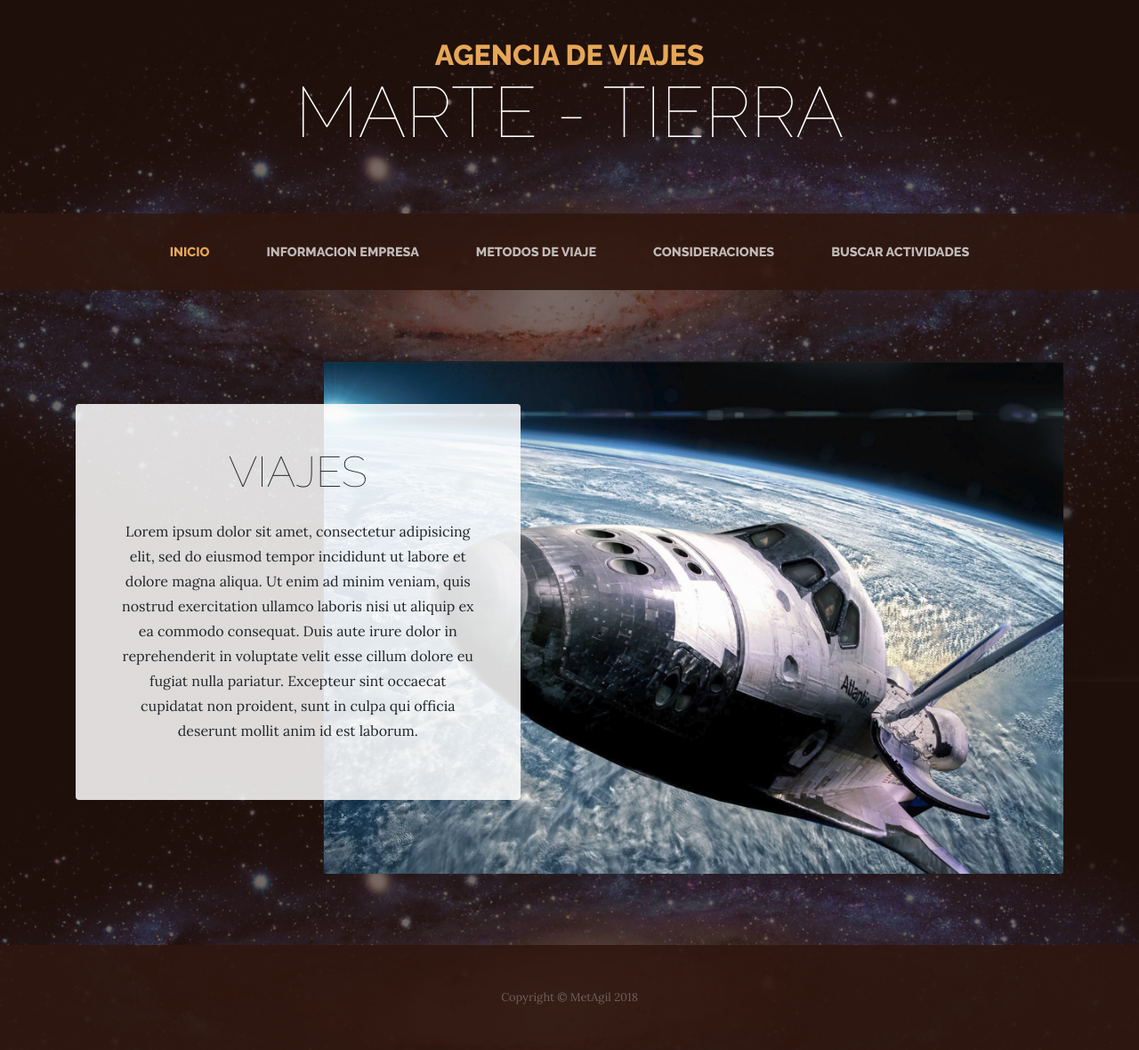
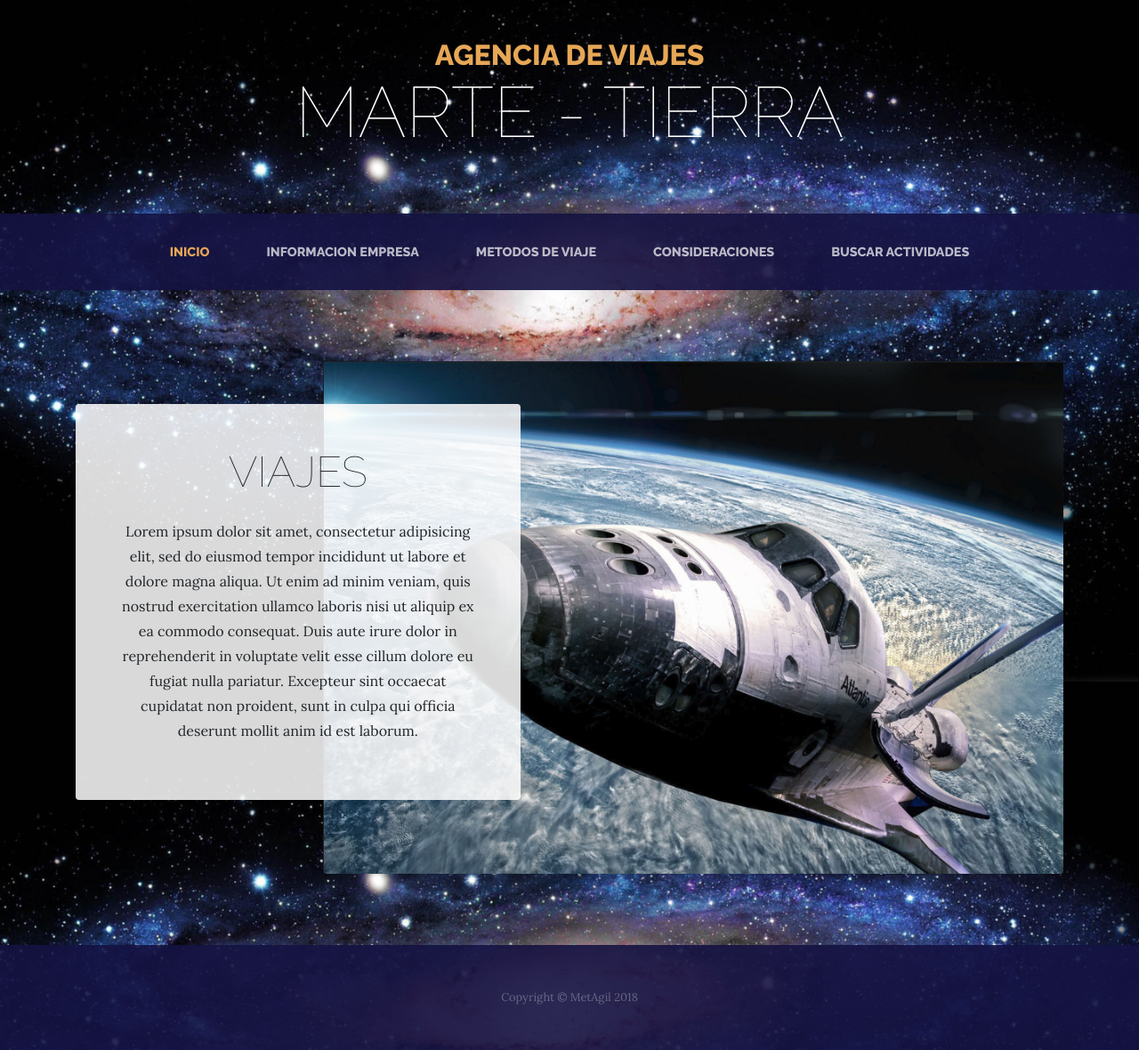
Before and after one commit to DanEscamilla/ViajesMarteATierra, a website: page index.html in a window 1280 px wide. Shown: the part 34-1214 px from the top of the page at 89% size. Drawn offline with Linux system fonts and the light colour scheme.

Commit message:
Cambiar CSS

```diff
--- a/css/business-casual.css
+++ b/css/business-casual.css
@@ -6,8 +6,7 @@
 
 body {
   font-family: 'Lora';
-  background: -webkit-gradient(linear, left top, left bottom, from(rgba(47, 23, 15, 0.65))), url("../img/bg.jpg");
-  background: linear-gradient(rgba(47, 23, 15, 0.65)), url("../img/bg.jpg");
+  background-image: url("../img/bg.jpg");
   background-attachment: fixed;
   background-position: center;
   background-size: cover;
@@ -76,7 +75,7 @@ p {
 }
 
 #mainNav {
-  background-color: rgba(47, 23, 15, 0.9);
+  background-color: rgba(21, 18, 66, 0.9);
   font-family: 'Raleway';
 }
 
@@ -226,7 +225,7 @@ p {
 }
 
 .footer {
-  background-color: rgba(47, 23, 15, 0.9);
+  background-color: rgba(21, 18, 66, 0.9);
 }
 
 .text-primary {
```
